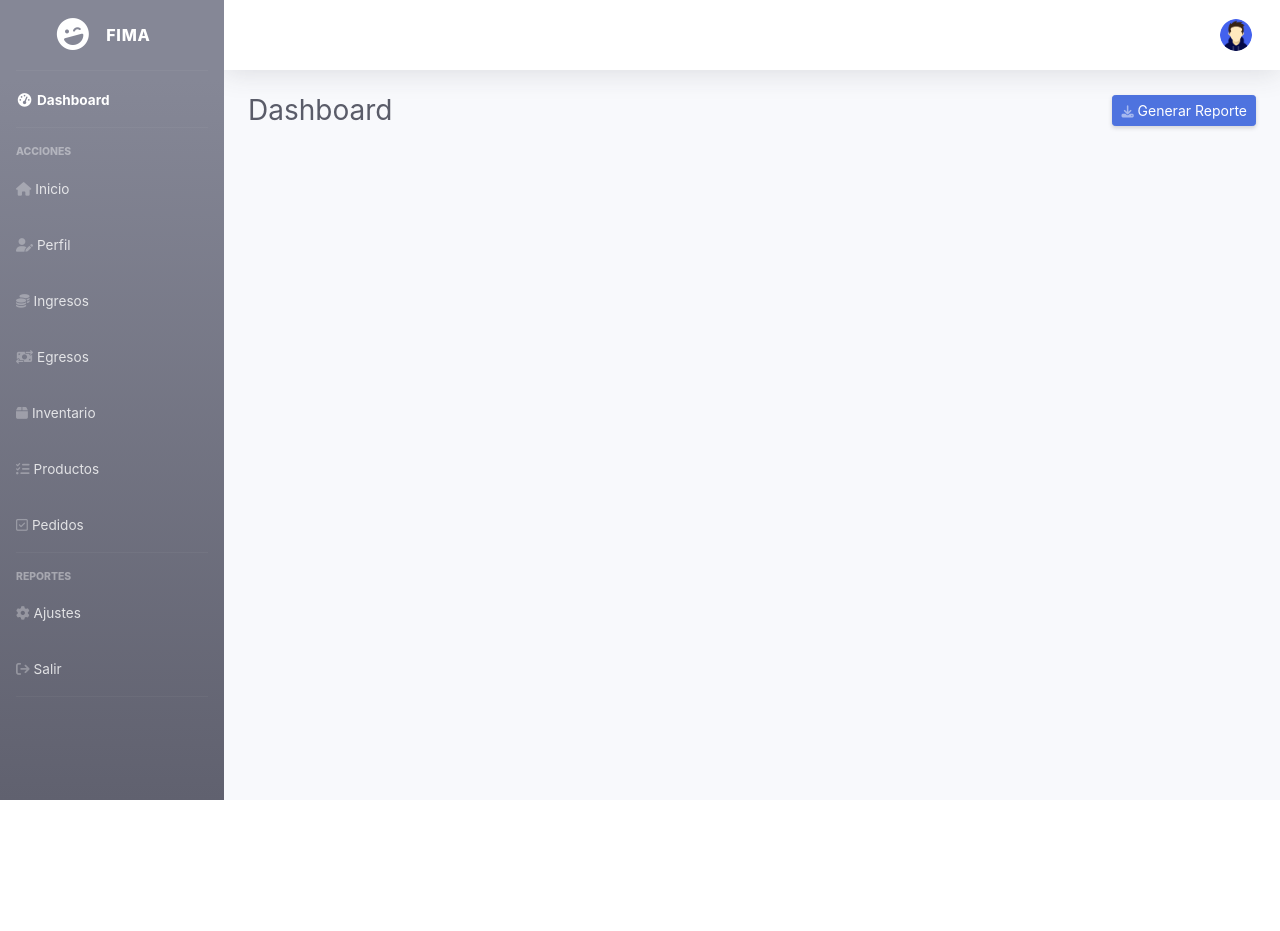
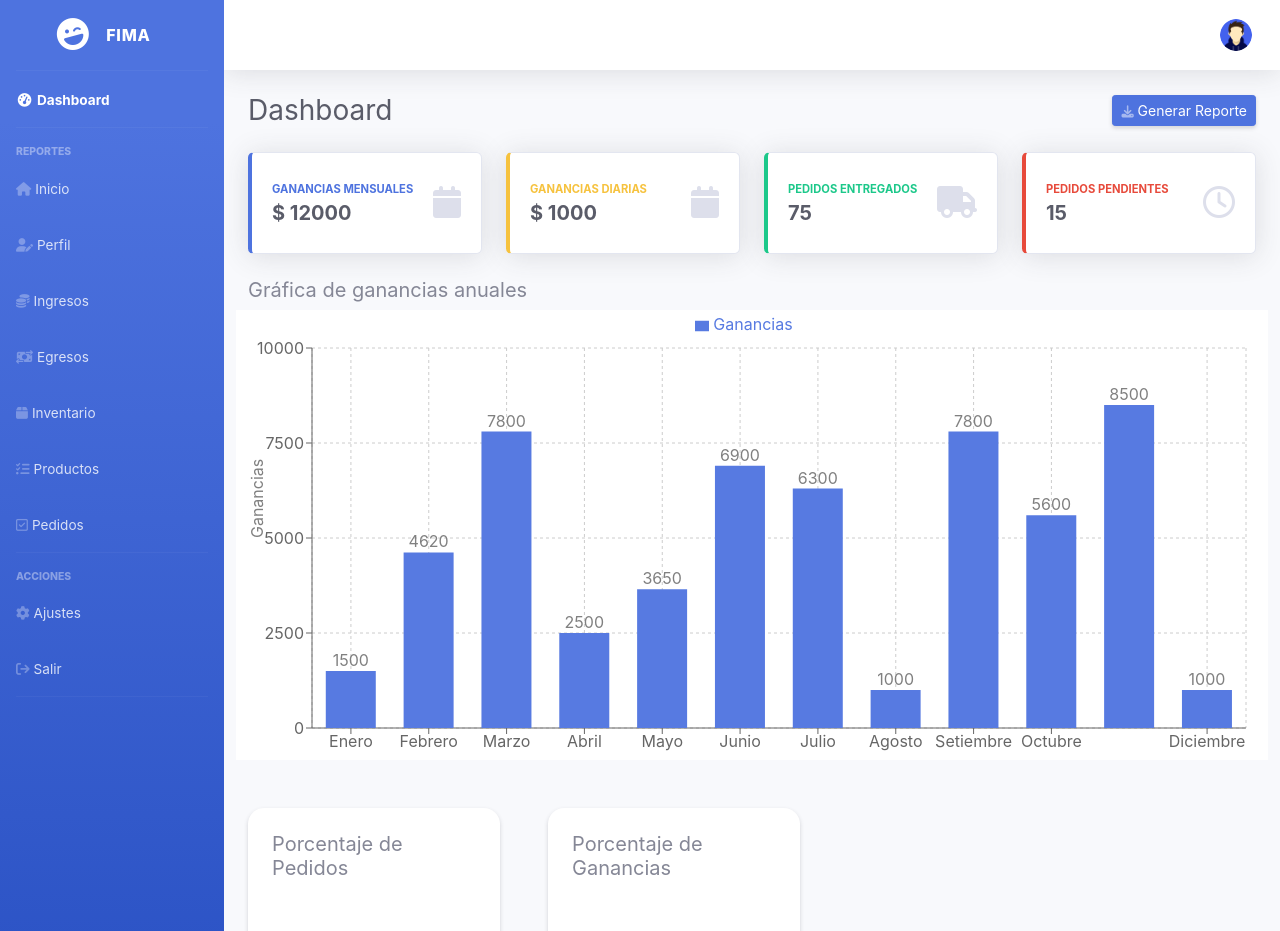
Before and after one commit to No-Country/c13-02-n-java-react, a React (Vite) app in the folder frontend/: page /dashboard in a window 1280 px wide. Shown: the top 931 px of the page. Before the commit the page ends 800 px from the top, so only its background shows below. Built offline with nearby package versions, Linux system fonts and the light colour scheme.

Commit message:
add graficas

```diff
--- a/frontend/package.json
+++ b/frontend/package.json
@@ -15,7 +15,8 @@
     "react-bootstrap": "^2.8.0",
     "react-dom": "^18.2.0",
     "react-icons": "^4.10.1",
-    "react-router-dom": "^6.15.0"
+    "react-router-dom": "^6.15.0",
+    "recharts": "^2.8.0"
   },
   "devDependencies": {
     "@types/react": "^18.2.15",
--- a/frontend/src/components/Dashboard/items/CardValues.jsx
+++ b/frontend/src/components/Dashboard/items/CardValues.jsx
@@ -1,6 +1,6 @@
 import React from 'react'
 
-function CardValues() {
+function CardValues({icon,mount,color,type}) {
   return (
 
 
@@ -8,16 +8,16 @@ function CardValues() {
 
     {/*   <!-- Earnings (Monthly) Card Example --> */}
   <div className="col-xl-3 col-md-6 mb-4">
-      <div className="card border-left-primary shadow h-100 py-2">
+      <div className={`card border-left-${color}  shadow h-100 py-2`}>
           <div className="card-body">
               <div className="row no-gutters align-items-center">
                   <div className="col mr-2">
-                      <div className="text-xs font-weight-bold text-primary text-uppercase mb-1">
-                          Ganancias (Mensual)</div>
-                      <div className="h5 mb-0 font-weight-bold text-gray-800">$40,000</div>
+                      <div className={`text-xs font-weight-bold text-${color} text-uppercase mb-1`}>
+                         {type} </div>
+                      <div className="h5 mb-0 font-weight-bold text-gray-800">{mount}  </div>
                   </div>
                   <div className="col-auto">
-                      <i className="fas fa-calendar fa-2x text-gray-300"></i>
+                      <i className={`${icon} fa-2x text-gray-300`}></i>
                   </div>
               </div>
           </div>
--- /dev/null
+++ b/frontend/src/components/Dashboard/items/ChartBarMes.jsx
@@ -0,0 +1,110 @@
+
+import {
+  BarChart,
+  XAxis,
+  YAxis,
+  CartesianGrid,
+  Tooltip,
+  ResponsiveContainer,
+  Bar,
+  Legend,
+  LabelList,
+  Label,
+} from "recharts";
+
+
+function ChartBarMes() {
+
+  const data = [
+    {
+      name: 'Enero',
+      Ganancias: 1500
+    },
+    {
+      name: 'Febrero',
+      Ganancias: 4620
+    },
+    {
+      name: 'Marzo',
+      Ganancias: 7800
+    },
+    {
+      name: 'Abril',
+      Ganancias: 2500
+    },
+    {
+      name: 'Mayo',
+      Ganancias: 3650
+    },
+    {
+      name: 'Junio',
+      Ganancias: 6900
+    },
+    {
+      name: 'Julio',
+      Ganancias: 6300
+    },
+    {
+      name: 'Agosto',
+      Ganancias: 1000
+    },
+    {
+      name: 'Setiembre',
+      Ganancias: 7800
+    },
+    {
+      name: 'Octubre',
+      Ganancias: 5600
+    },
+    {
+      name: 'Noviembre',
+      Ganancias: 8500
+    },
+    {
+      name: 'Diciembre',
+      Ganancias: 1000
+    },
+
+  ];
+
+
+
+
+  return (
+
+    <>
+
+    <h2 className="text fs-5 ">Gráfica de ganancias anuales</h2>
+    <ResponsiveContainer width="100%" height={450} className={'bg-white'}>
+    <BarChart
+      data={data}
+      margin={{ top: 2, bottom: 2, left: 4, right: 10 }}
+      >
+      <Legend  verticalAlign="top" height={36} />
+      <CartesianGrid strokeDasharray="3 3" />
+      <XAxis dataKey="name">
+
+      </XAxis>
+      <YAxis
+        label={{
+          value: "Ganancias",
+          angle: -90,
+          position: "insideLeft",
+          textAnchor: "middle",
+        }}
+        />
+
+      <Bar dataKey="Ganancias" fill="#577AE1"  maxBarSize={50} >
+        <LabelList dataKey="Ganancias" position="top" />
+      </Bar>
+      <Tooltip />
+    </BarChart>
+  </ResponsiveContainer>
+
+        </>
+
+
+  );
+}
+
+export default ChartBarMes;
--- a/frontend/src/components/Dashboard/items/Sidebar.jsx
+++ b/frontend/src/components/Dashboard/items/Sidebar.jsx
@@ -21,7 +21,7 @@ function Sidebar() {
     <>
       {/* <!-- Sidebar --> */}
       <ul
-        className="navbar-nav bg-gradient-secondary sidebar sidebar-dark "
+        className="navbar-nav bg-gradient-primary sidebar sidebar-dark "
         id="accordionSidebar"
       >
         {/*    <!-- Sidebar - Brand --> */}
@@ -50,11 +50,11 @@ function Sidebar() {
         <hr className="sidebar-divider" />
 
         {/*  <!-- Heading --> */}
-        <div className="sidebar-heading">Acciones</div>
+        <div className="sidebar-heading">Reportes</div>
 
         {Links.map((link, key) => {
           return (
-            <li className="nav-item">
+            <li key={key} className="nav-item">
               <Link className="nav-link collapsed" to={link.route}>
                 <i className={link.icon}></i>
                 <span>{link.label} </span>
@@ -67,12 +67,12 @@ function Sidebar() {
         <hr className="sidebar-divider" />
         {/*
             <!-- Heading --> */}
-        <div className="sidebar-heading">Reportes</div>
+        <div className="sidebar-heading">Acciones</div>
 
         {/* <!-- Nav Item - Charts --> */}
         <li className="nav-item">
           <Link className="nav-link" to={"/dashboard/settings"}>
-            <i class="fa-solid fa-gear"></i>
+            <i className="fa-solid fa-gear"></i>
             <span>Ajustes</span>
           </Link>
         </li>
@@ -80,7 +80,7 @@ function Sidebar() {
         {/*    <!-- Nav Item - Tables --> */}
         <li className="nav-item">
           <Link className="nav-link" to={"/"}>
-            <i class="fa-solid fa-arrow-right-from-bracket"></i>
+            <i className="fa-solid fa-arrow-right-from-bracket"></i>
             <span>Salir</span>
           </Link>
         </li>
--- a/frontend/src/components/Dashboard/items/TopBar.jsx
+++ b/frontend/src/components/Dashboard/items/TopBar.jsx
@@ -7,14 +7,14 @@ function TopBar() {
 
   return (
     <>
-      <nav class="navbar navbar-expand navbar-light bg-white topbar mb-4 static-top shadow">
-        <ul class="navbar-nav ml-auto">
-          <li class="nav-item ">
-            <Link class="nav-link " to={"/dashboard/profile"}>
-              <span class="mr-2 d-none d-lg-inline text-gray-600 small">
+      <nav className="navbar navbar-expand navbar-light bg-white topbar mb-4 static-top shadow">
+        <ul className="navbar-nav ml-auto">
+          <li className="nav-item ">
+            <Link className="nav-link " to={"/dashboard/profile"}>
+              <span className="mr-2 d-none d-lg-inline text-gray-600 small">
                 {nickName}
               </span>
-              <img class="img-profile rounded-circle" src={Imagenes.avatar} />
+              <img className="img-profile rounded-circle" src={Imagenes.avatar} />
             </Link>
           </li>
         </ul>
--- /dev/null
+++ b/frontend/src/components/Dashboard/items/pages/ChartPie.jsx
@@ -0,0 +1,72 @@
+import React from "react";
+import { Pie, PieChart, ResponsiveContainer, Tooltip, Cell, Label } from "recharts";
+
+function ChartPie({ title, nameOne,nameTwo,valueOne,valueTwo,colorOne,colorTwo } ) {
+  const data = [
+    { name: nameOne , value: valueOne },
+    { name: nameTwo, value: valueTwo },
+
+  ];
+
+  const COLORS = [ colorOne, colorTwo ];
+
+  const RADIAN = Math.PI / 180;
+const renderCustomizedLabel = ({ cx, cy, midAngle, innerRadius, outerRadius, percent, index }) => {
+  const radius = innerRadius + (outerRadius - innerRadius) * 0.5;
+  const x = cx + radius * Math.cos(-midAngle * RADIAN);
+  const y = cy + radius * Math.sin(-midAngle * RADIAN);
+
+  return (
+    <text x={x} y={y} fill="white" textAnchor={x > cx ? 'start' : 'end'} dominantBaseline="central">
+      {`${ (percent * 100).toFixed(0)}%`}
+    </text>)
+
+}
+
+
+
+
+  return (
+
+
+    <div className="w-25 h-auto  mt-5  d-flex  flex-column bg-white p-4 shadow-sm  rounded-4   justify-content-center  align-items-center  ">
+
+        <h3 className="fs-5 ">{title} </h3>
+      <ResponsiveContainer width="100%" height={300}>
+
+        <PieChart   >
+          <Pie style={{color:'red'}}
+            dataKey={"value"}
+            data={data}
+            innerRadius={0}
+            outerRadius={105}
+            fill="#334"
+            cx="50%"
+            cy="50%"
+
+            label={renderCustomizedLabel}
+            labelLine={false}
+
+
+          >
+            {data.map((entry, index) => (
+              <Cell
+
+                key={`cell-${index}`}
+                fill={COLORS[index % COLORS.length]}
+              />
+            ))}
+
+          </Pie>
+
+          <Tooltip />
+
+        </PieChart>
+
+
+      </ResponsiveContainer>
+    </div>
+  );
+}
+
+export default ChartPie;
--- a/frontend/src/components/Dashboard/items/pages/Dashboard.jsx
+++ b/frontend/src/components/Dashboard/items/pages/Dashboard.jsx
@@ -1,7 +1,36 @@
-
-
+import CardValues from "../CardValues";
+import ChartBarMes from "../ChartBarMes";
+import ChartPie from "./ChartPie";
 
 function Dashboard() {
+  /* data para las cards de prueba  */
+  const data = [
+    {
+      type: "Ganancias Mensuales",
+      mount: `$ ${12000}`,
+      icon: "fas fa-calendar",
+      color: "primary",
+    },
+    {
+      type: "Ganancias Diarias",
+      mount: `$ ${1000}`,
+      icon: "fas fa-calendar",
+      color: "warning",
+    },
+    {
+      type: "Pedidos Entregados",
+      mount: 75,
+      icon: "fa-solid fa-truck",
+      color: "success",
+    },
+    {
+      type: "Pedidos Pendientes",
+      mount: 15,
+      icon: "fa-regular fa-clock",
+      color: "danger",
+    },
+  ];
+
   return (
     <>
       <div className="d-sm-flex align-items-center justify-content-between mb-4">
@@ -16,8 +45,40 @@ function Dashboard() {
       </div>
 
       <div className="row">
+        {data.map((card, key) => (
+          <CardValues
+            key={key}
+            color={card.color}
+            type={card.type}
+            mount={card.mount}
+            icon={card.icon}
+          />
+        ))}
+      </div>
 
+      <div className="row ">
+        <ChartBarMes />
+      </div>
 
+      <div className="d-flex gap-5">
+        <ChartPie
+          title={"Porcentaje de Pedidos"}
+          nameOne={"Pedidos Entregados"}
+          valueOne={75}
+          nameTwo={"Pedidos Pendientes"}
+          valueTwo={15}
+          colorOne={'#1CC88A'}
+          colorTwo={'#E85345'}
+        />
+        <ChartPie
+         title={"Porcentaje de Ganancias"}
+          nameOne={"Ganancias Mensuales"}
+          valueOne={75}
+          nameTwo={"Ganancias Pendientes"}
+          valueTwo={15}
+          colorOne={'#486DDA'}
+          colorTwo={'#F9CD3E'}
+        />
       </div>
     </>
   );
--- a/frontend/src/components/Landing/Landing.jsx
+++ b/frontend/src/components/Landing/Landing.jsx
@@ -98,6 +98,7 @@ function Landing() {
 				<img src={Imagenes.group9} alt='bubbles' />
 			</div>
 
+
 			<Footer />
 		</section>
 	);
```
Also changed, not shown: 1 other file (tests, documents, lock files or other folders).
